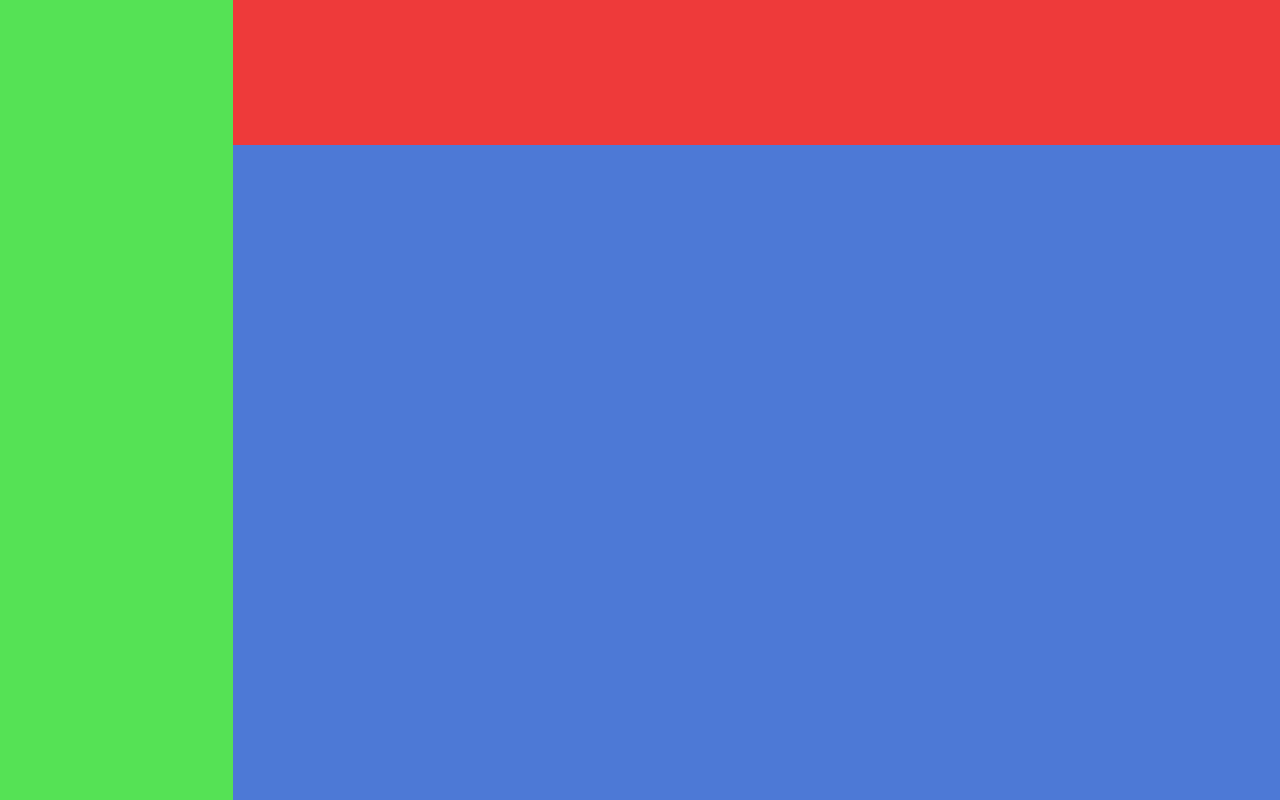
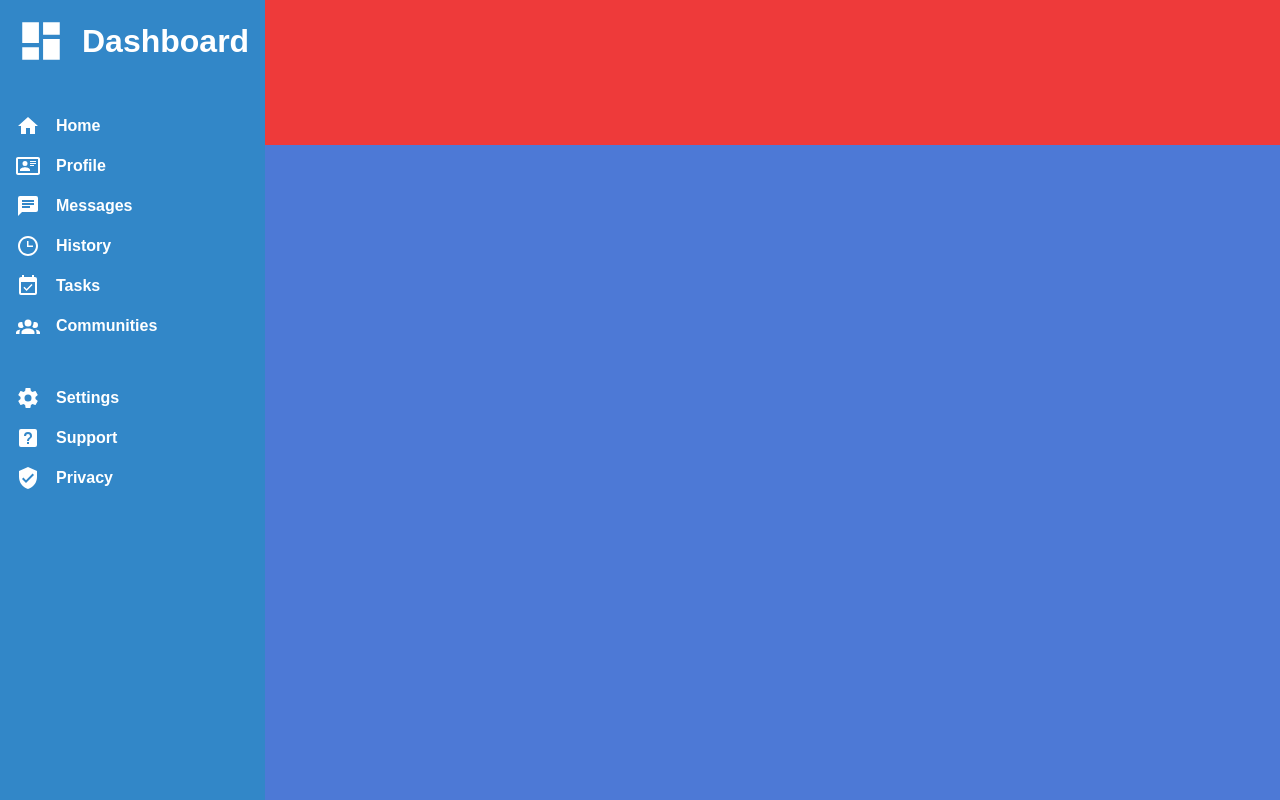
Before and after one commit to Orluca/TOP-admin-dashboard, a plain HTML site: page index.html in a window 1280 px wide. Drawn offline with Linux system fonts and the light colour scheme.

Commit message:
Finished sidebar layout

```diff
--- a/index.html
+++ b/index.html
@@ -11,7 +11,80 @@
   <body>
     <div class="main">
       <div class="header"></div>
-      <div class="sidebar"></div>
+      <div class="sidebar">
+        <div class="sidebar-top">
+          <div class="sidebar-item">
+            <svg class="sidebar-icon-top" viewBox="0 0 24 24">
+              <path fill="currentColor" d="M13,3V9H21V3M13,21H21V11H13M3,21H11V15H3M3,13H11V3H3V13Z" />
+            </svg>
+            <h1>Dashboard</h1>
+          </div>
+        </div>
+        <div class="sidebar-middle">
+          <div class="sidebar-item">
+            <svg class="sidebar-icon" viewBox="0 0 24 24">
+              <path fill="currentColor" d="M10,20V14H14V20H19V12H22L12,3L2,12H5V20H10Z" />
+            </svg>
+            <div class="sidebar-item-text">Home</div>
+          </div>
+          <div class="sidebar-item">
+            <svg class="sidebar-icon" viewBox="0 0 24 24">
+              <path fill="currentColor" d="M22,3H2C0.91,3.04 0.04,3.91 0,5V19C0.04,20.09 0.91,20.96 2,21H22C23.09,20.96 23.96,20.09 24,19V5C23.96,3.91 23.09,3.04 22,3M22,19H2V5H22V19M14,17V15.75C14,14.09 10.66,13.25 9,13.25C7.34,13.25 4,14.09 4,15.75V17H14M9,7A2.5,2.5 0 0,0 6.5,9.5A2.5,2.5 0 0,0 9,12A2.5,2.5 0 0,0 11.5,9.5A2.5,2.5 0 0,0 9,7M14,7V8H20V7H14M14,9V10H20V9H14M14,11V12H18V11H14" />
+            </svg>
+            <div class="sidebar-item-text">Profile</div>
+          </div>
+          <div class="sidebar-item">
+            <svg class="sidebar-icon" viewBox="0 0 24 24">
+              <path fill="currentColor" d="M20,2H4A2,2 0 0,0 2,4V22L6,18H20A2,2 0 0,0 22,16V4A2,2 0 0,0 20,2M6,9H18V11H6M14,14H6V12H14M18,8H6V6H18" />
+            </svg>
+            <div class="sidebar-item-text">Messages</div>
+          </div>
+          <div class="sidebar-item">
+            <svg class="sidebar-icon" viewBox="0 0 24 24">
+              <path fill="currentColor" d="M12 20C16.4 20 20 16.4 20 12S16.4 4 12 4 4 7.6 4 12 7.6 20 12 20M12 2C17.5 2 22 6.5 22 12S17.5 22 12 22C6.5 22 2 17.5 2 12C2 6.5 6.5 2 12 2M17 11.5V13H11V7H12.5V11.5H17Z" />
+            </svg>
+            <div class="sidebar-item-text">History</div>
+          </div>
+          <div class="sidebar-item">
+            <svg class="sidebar-icon" viewBox="0 0 24 24">
+              <path fill="currentColor" d="M19,19H5V8H19M19,3H18V1H16V3H8V1H6V3H5C3.89,3 3,3.9 3,5V19A2,2 0 0,0 5,21H19A2,2 0 0,0 21,19V5A2,2 0 0,0 19,3M16.53,11.06L15.47,10L10.59,14.88L8.47,12.76L7.41,13.82L10.59,17L16.53,11.06Z" />
+            </svg>
+            <div class="sidebar-item-text">Tasks</div>
+          </div>
+          <div class="sidebar-item">
+            <svg class="sidebar-icon" viewBox="0 0 24 24">
+              <path
+                fill="currentColor"
+                d="M12,5.5A3.5,3.5 0 0,1 15.5,9A3.5,3.5 0 0,1 12,12.5A3.5,3.5 0 0,1 8.5,9A3.5,3.5 0 0,1 12,5.5M5,8C5.56,8 6.08,8.15 6.53,8.42C6.38,9.85 6.8,11.27 7.66,12.38C7.16,13.34 6.16,14 5,14A3,3 0 0,1 2,11A3,3 0 0,1 5,8M19,8A3,3 0 0,1 22,11A3,3 0 0,1 19,14C17.84,14 16.84,13.34 16.34,12.38C17.2,11.27 17.62,9.85 17.47,8.42C17.92,8.15 18.44,8 19,8M5.5,18.25C5.5,16.18 8.41,14.5 12,14.5C15.59,14.5 18.5,16.18 18.5,18.25V20H5.5V18.25M0,20V18.5C0,17.11 1.89,15.94 4.45,15.6C3.86,16.28 3.5,17.22 3.5,18.25V20H0M24,20H20.5V18.25C20.5,17.22 20.14,16.28 19.55,15.6C22.11,15.94 24,17.11 24,18.5V20Z"
+              />
+            </svg>
+            <div class="sidebar-item-text">Communities</div>
+          </div>
+        </div>
+        <div class="sidebar-bottom">
+          <div class="sidebar-item">
+            <svg class="sidebar-icon" viewBox="0 0 24 24">
+              <path
+                fill="currentColor"
+                d="M12,15.5A3.5,3.5 0 0,1 8.5,12A3.5,3.5 0 0,1 12,8.5A3.5,3.5 0 0,1 15.5,12A3.5,3.5 0 0,1 12,15.5M19.43,12.97C19.47,12.65 19.5,12.33 19.5,12C19.5,11.67 19.47,11.34 19.43,11L21.54,9.37C21.73,9.22 21.78,8.95 21.66,8.73L19.66,5.27C19.54,5.05 19.27,4.96 19.05,5.05L16.56,6.05C16.04,5.66 15.5,5.32 14.87,5.07L14.5,2.42C14.46,2.18 14.25,2 14,2H10C9.75,2 9.54,2.18 9.5,2.42L9.13,5.07C8.5,5.32 7.96,5.66 7.44,6.05L4.95,5.05C4.73,4.96 4.46,5.05 4.34,5.27L2.34,8.73C2.21,8.95 2.27,9.22 2.46,9.37L4.57,11C4.53,11.34 4.5,11.67 4.5,12C4.5,12.33 4.53,12.65 4.57,12.97L2.46,14.63C2.27,14.78 2.21,15.05 2.34,15.27L4.34,18.73C4.46,18.95 4.73,19.03 4.95,18.95L7.44,17.94C7.96,18.34 8.5,18.68 9.13,18.93L9.5,21.58C9.54,21.82 9.75,22 10,22H14C14.25,22 14.46,21.82 14.5,21.58L14.87,18.93C15.5,18.67 16.04,18.34 16.56,17.94L19.05,18.95C19.27,19.03 19.54,18.95 19.66,18.73L21.66,15.27C21.78,15.05 21.73,14.78 21.54,14.63L19.43,12.97Z"
+              />
+            </svg>
+            <div class="sidebar-item-text">Settings</div>
+          </div>
+          <div class="sidebar-item">
+            <svg class="sidebar-icon" viewBox="0 0 24 24">
+              <path fill="currentColor" d="M11,18H13V16H11V18M12,6A4,4 0 0,0 8,10H10A2,2 0 0,1 12,8A2,2 0 0,1 14,10C14,12 11,11.75 11,15H13C13,12.75 16,12.5 16,10A4,4 0 0,0 12,6M5,3H19A2,2 0 0,1 21,5V19A2,2 0 0,1 19,21H5A2,2 0 0,1 3,19V5A2,2 0 0,1 5,3Z" />
+            </svg>
+            <div class="sidebar-item-text">Support</div>
+          </div>
+          <div class="sidebar-item">
+            <svg class="sidebar-icon" viewBox="0 0 24 24">
+              <path fill="currentColor" d="M10,17L6,13L7.41,11.59L10,14.17L16.59,7.58L18,9M12,1L3,5V11C3,16.55 6.84,21.74 12,23C17.16,21.74 21,16.55 21,11V5L12,1Z" />
+            </svg>
+            <div class="sidebar-item-text">Privacy</div>
+          </div>
+        </div>
+      </div>
       <div class="content"></div>
     </div>
   </body>
--- a/style.css
+++ b/style.css
@@ -3,6 +3,7 @@
   margin: 0;
   padding: 0;
   box-sizing: border-box;
+  font-family: sans-serif;
 }
 
 html,
@@ -28,6 +29,37 @@ body {
 .sidebar {
   background-color: rgb(85, 226, 85);
   grid-area: 1 / 1 / 3 / 2;
+  background-color: rgb(50, 135, 200);
+  color: white;
+  display: flex;
+  flex-direction: column;
+  row-gap: 3rem;
+  padding: 1rem;
+  font-weight: bold;
+}
+
+.sidebar-top,
+.sidebar-bottom,
+.sidebar-middle {
+  display: flex;
+  flex-direction: column;
+  row-gap: 1rem;
+}
+
+.sidebar-item {
+  display: flex;
+  align-items: center;
+  column-gap: 1rem;
+}
+
+.sidebar-icon-top {
+  width: 50px;
+  height: 50px;
+}
+
+.sidebar-icon {
+  width: 24px;
+  height: 24px;
 }
 /* CONTENT */
 .content {
```
